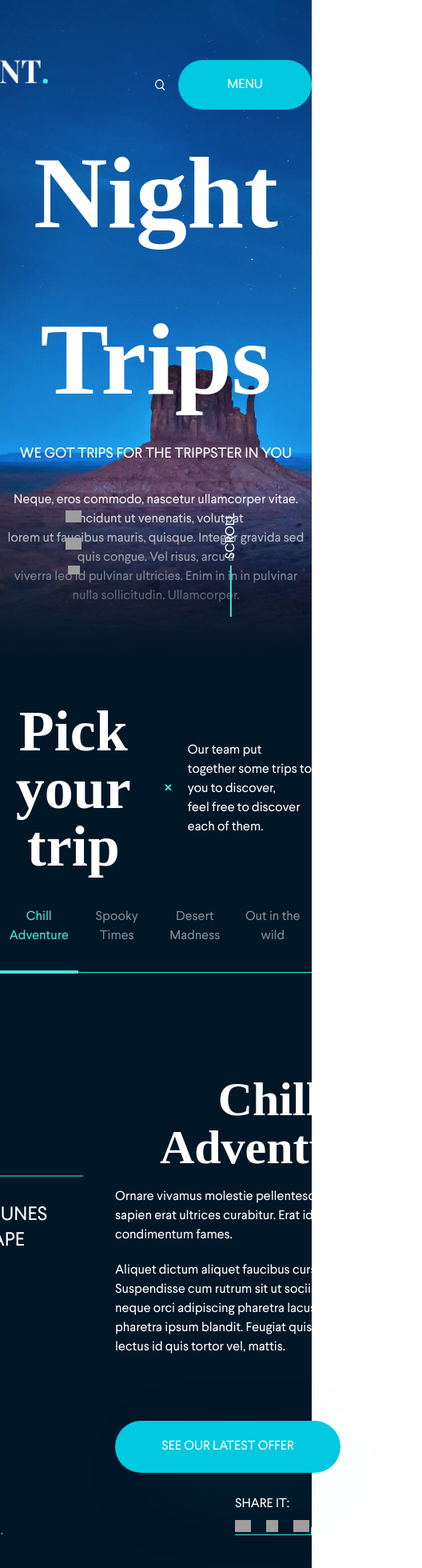
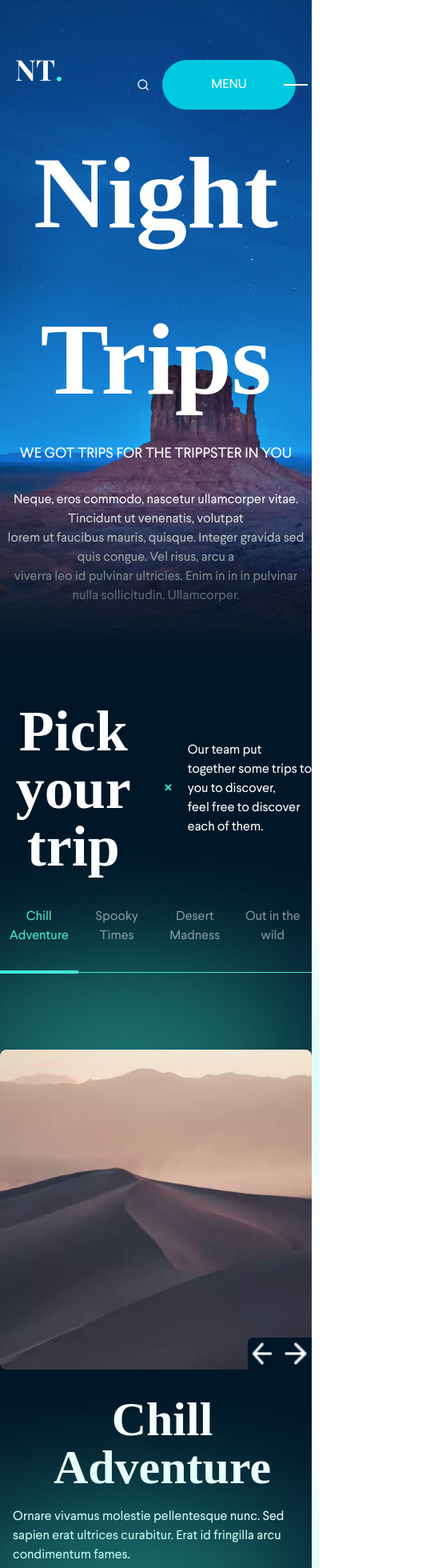
Before and after one commit to HamzaKhalaf-1/maf-task-react, a React (Create React App) app: page / in a window 390 px wide. Shown: the top 1960 px of the page at 80% size, 528 px wide, since content can reach past the window. Built offline with nearby package versions, Linux system fonts and the light colour scheme; grey boxes are pictures that could not be loaded.

Commit message:
css fixes

```diff
--- a/src/App.css
+++ b/src/App.css
@@ -4,11 +4,12 @@ main {
 
 .search-icon {
   height: 16px;
+  width: 32px;
 }
 
 .logo-icon {
-  height: 30px;
-  width: 60px;
+  height: 27px;
+  width: 57px;
 }
 
 .container {
@@ -22,6 +23,19 @@ main {
   text-align: center;
   border-radius: 48px;
   background-color: #00C9E0;
+  position: relative;
+}
+
+.t-button:after {
+  position: absolute;
+  right: 0;
+  top: 50%;
+  transform: translate(50%, -50%);
+  content: "";
+  width: 30px;
+  height: 2px;
+  background-color: #FFF;
+
 }
 
 .menu-container {
@@ -59,3 +73,14 @@ main {
 .theme-bgcolor {
   background-color: #41EAD4;
 }
+
+
+@media only screen and (max-width: 600px) {
+  .hide-mobile {
+    display: none;
+  }
+
+  .menu-container {
+    padding: 0 20px;
+  }
+}
--- a/src/App.js
+++ b/src/App.js
@@ -34,13 +34,13 @@ function App() {
           </p>
         </div>
 
-        <div className="absolute right-72 bottom-40 flex flex-col items-center h-20 justify-between">
+        <div className="absolute right-72 bottom-40 flex flex-col items-center h-20 justify-between hide-mobile">
           <img className="cursor-pointer" height="20" alt="Twitter Icon" width="20" src={TwitterIcon}/>
           <img className="cursor-pointer" height="20" alt="Instagram Icon" width="20" src={InstagramIcon}/>
           <img className="cursor-pointer" height="15" alt="Facebook Icon" width="15" src={FacebookIcon}/>
         </div>
 
-        <div className="absolute left-56 bottom-40 flex transform -rotate-90 items-center text-white">
+        <div className="absolute left-56 bottom-40 flex transform -rotate-90 items-center text-white hide-mobile">
           <div className="theme-bgcolor w-16 h-0.5"></div>
           <div className="pl-2">SCROLL</div>
         </div>
--- a/src/components/TripPicker/TripPicker.css
+++ b/src/components/TripPicker/TripPicker.css
@@ -75,3 +75,25 @@
   right: 0;
   bottom: 0;
 }
+
+.random-blur {
+  background: #41EAD4;
+  opacity: 0.4;
+  filter: blur(90px);
+}
+
+@media only screen and (max-width: 600px) {
+  .slider {
+    flex-direction: column;
+  }
+
+  .trip-image {
+    width: 100%;
+    padding: 0 20px;
+    height: 400px;
+  }
+
+  .description-container {
+    margin: 0;
+  }
+}
--- a/src/components/TripPicker/TripPicker.js
+++ b/src/components/TripPicker/TripPicker.js
@@ -48,6 +48,15 @@ function TripPicker() {
 
   return (
     <div className="trip-picker container relative">
+
+      <div className="random-blur absolute right-0 top-1/4 w-52 h-52"></div>
+      <div className="random-blur absolute right-1/3 top-1/4 w-52 h-52"></div>
+      <div className="random-blur absolute right-2/3 top-1/4 w-52 h-52"></div>
+      <div className="random-blur absolute right-0 top-3/4 w-52 h-52"></div>
+      <div className="random-blur absolute right-1/3 top-3/4 w-52 h-52"></div>
+      <div className="random-blur absolute right-2/3 top-3/4 w-52 h-52"></div>
+
+
       <div className="flex items-center text-white pb-10">
         <div className="text-7xl font-bold pr-5">Pick your trip</div>
         <div className="theme-color cursor-pointer transform rotate-45 text-2xl leading-3">+</div>
@@ -65,18 +74,18 @@ function TripPicker() {
         <span className="selected-tab absolute" style={{ width: tabWidth, transform: offset }}></span>
       </div>
 
-      <div className="flex info-container pt-24">
+      <div className="flex info-container pt-24 slider">
         <div className="trip-image relative" style={{backgroundImage: `url(${imagesDict[selectedTripIndex]})`}}>
-          <img className="absolute -left-14 -bottom-14" src={Dots}/>
-          <div className="flex flex-col img-info absolute left-0 bottom-1/2 text-white transform -translate-x-1/2 -translate-y-1/2 text-2xl w-52 text-left">
+          <img className="absolute -left-14 -bottom-14 hide-mobile" src={Dots} alt="dots"/>
+          <div className="flex flex-col img-info absolute left-0 bottom-1/2 text-white transform -translate-x-1/2 -translate-y-1/2 text-2xl w-52 text-left hide-mobile">
             <div className="slide-number">
               0{selectedTripIndex + 1}.
             </div>
             {tripData[selectedTripIndex].imgTitle}
           </div>
           <div className="trip-controls absolute right-0 bottom-0 flex cursor-pointer">
-            <img className="arrow w-10 pr-1 rounded-tl-md" src={ArrowLeft} onClick={() => prevTrip()}/>
-            <img className="arrow w-10 transform rotate-180" src={ArrowLeft} onClick={() => nextTrip()}/>
+            <img alt="nav arrow" className="arrow w-10 pr-1 rounded-tl-md" src={ArrowLeft} onClick={() => prevTrip()}/>
+            <img alt="nav arrow" className="arrow w-10 transform rotate-180" src={ArrowLeft} onClick={() => nextTrip()}/>
           </div>
         </div>
 
@@ -95,9 +104,9 @@ function TripPicker() {
             SHARE IT:
           </div>
           <div className="social flex justify-between w-full">
-            <img className="cursor-pointer" height="20" width="20" src={TwitterIcon}/>
-            <img className="cursor-pointer" height="15" width="15" src={FacebookIcon}/>
-            <img className="cursor-pointer" height="20" width="20" src={InstagramIcon}/>
+            <img alt="Twitter Icon" className="cursor-pointer" height="20" width="20" src={TwitterIcon}/>
+            <img alt="Facebook Icon" className="cursor-pointer" height="15" width="15" src={FacebookIcon}/>
+            <img alt="Instagram Icon" className="cursor-pointer" height="20" width="20" src={InstagramIcon}/>
           </div>
         </div>
 
```
